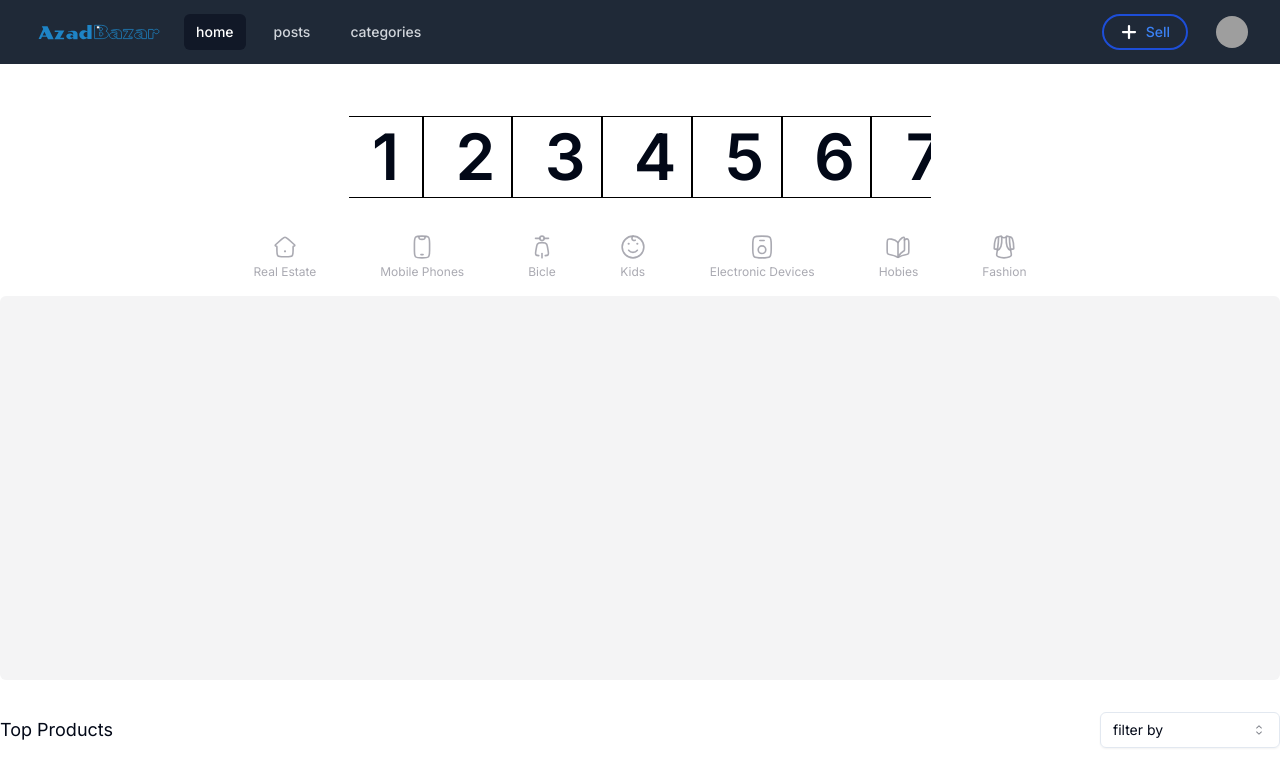
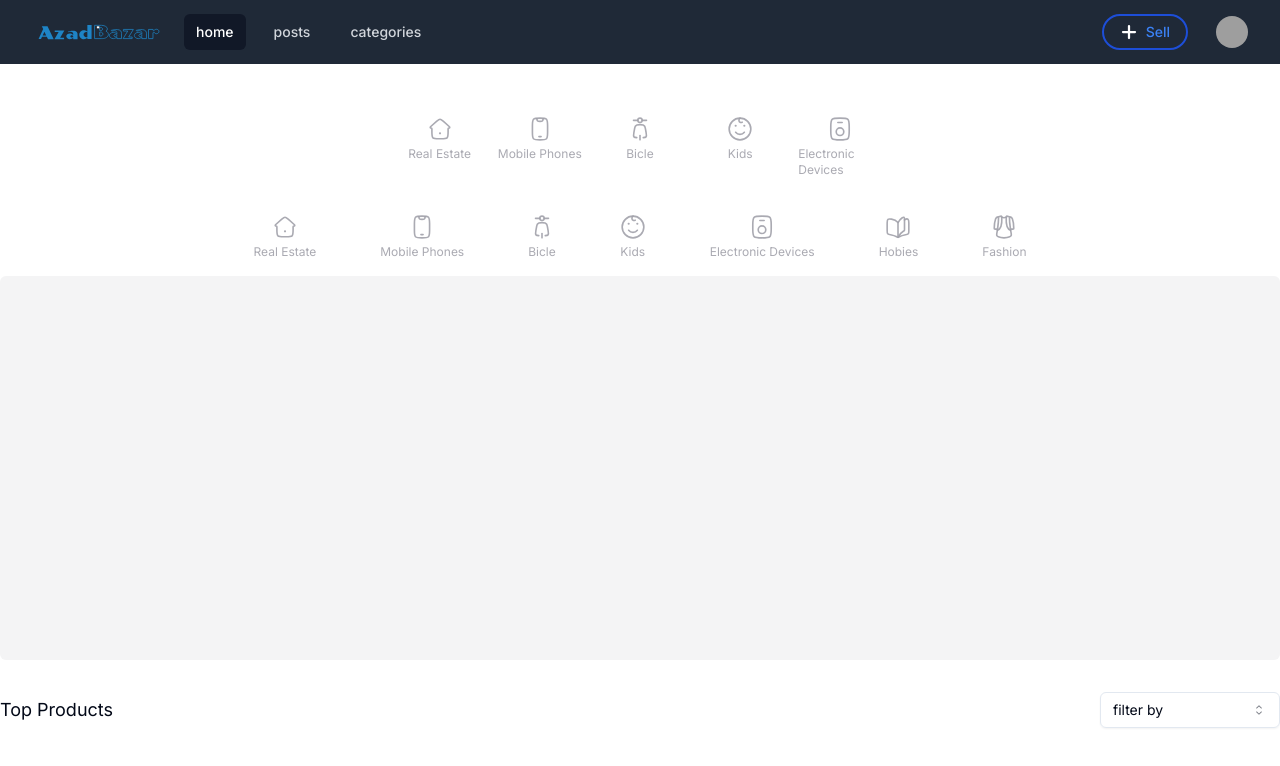
Before and after one commit to redaezziani/azad-bazar, a Next.js app: page / in a window 1280 px wide. Shown: the top 766 px of the page. Built offline with nearby package versions, Linux system fonts and the light colour scheme; grey boxes are pictures that could not be loaded.

Commit message:
Update slide size in globals.css and add ReactNode type in list-category.tsx

```diff
--- a/src/app/globals.css
+++ b/src/app/globals.css
@@ -67,7 +67,7 @@
   margin: auto;
   --slide-height: 5rem;
   --slide-spacing: 1rem;
-  --slide-size: 15%;
+  --slide-size: 20%;
 }
 .embla__viewport {
   overflow: hidden;
--- a/src/components/home-page/categories.tsx
+++ b/src/components/home-page/categories.tsx
@@ -3,16 +3,89 @@ import ListCategory from './list-category'
 import { EmblaOptionsType } from 'embla-carousel'
 
 const OPTIONS: EmblaOptionsType = { align: 'start', loop: true }
-const SLIDE_DATA= 10
-const SLIDES = Array.from(Array(SLIDE_DATA).keys())
+
+const SLIDES = [
+    <div className="flex justify-start items-center gap-1 flex-col text-xs text-zinc-400/90 cursor-pointer hover:text-primary transition-colors ease-in-out duration-500">
+        <svg xmlns="http://www.w3.org/2000/svg" viewBox="0 0 24 24" width={26} height={26} fill={"none"}>
+            <path d="M9.06165 4.82633L3.23911 9.92134C2.7398 10.3583 3.07458 11.1343 3.76238 11.1343C4.18259 11.1343 4.52324 11.4489 4.52324 11.8371V15.0806C4.52324 17.871 4.52324 19.2662 5.46176 20.1331C6.40029 21 7.91082 21 10.9319 21H13.0681C16.0892 21 17.5997 21 18.5382 20.1331C19.4768 19.2662 19.4768 17.871 19.4768 15.0806V11.8371C19.4768 11.4489 19.8174 11.1343 20.2376 11.1343C20.9254 11.1343 21.2602 10.3583 20.7609 9.92134L14.9383 4.82633C13.5469 3.60878 12.8512 3 12 3C11.1488 3 10.4531 3.60878 9.06165 4.82633Z" stroke="currentColor" strokeWidth="1.5" strokeLinecap="round" strokeLinejoin="round" />
+            <path d="M12 16H12.009" stroke="currentColor" strokeWidth="2" strokeLinecap="round" strokeLinejoin="round" />
+        </svg>
+        <p>
+            Real Estate
+        </p>
+    </div>,
+    <div className="flex justify-start items-center gap-1 flex-col text-xs text-zinc-400/90 cursor-pointer hover:text-primary transition-colors ease-in-out duration-500">
+        <svg xmlns="http://www.w3.org/2000/svg" viewBox="0 0 24 24" width={26} height={26} fill={"none"}>
+            <path d="M5 9C5 5.70017 5 4.05025 6.02513 3.02513C7.05025 2 8.70017 2 12 2C15.2998 2 16.9497 2 17.9749 3.02513C19 4.05025 19 5.70017 19 9V15C19 18.2998 19 19.9497 17.9749 20.9749C16.9497 22 15.2998 22 12 22C8.70017 22 7.05025 22 6.02513 20.9749C5 19.9497 5 18.2998 5 15V9Z" stroke="currentColor" strokeWidth="1.5" strokeLinecap="round" />
+            <path d="M11 19H13" stroke="currentColor" strokeWidth="1.5" strokeLinecap="round" strokeLinejoin="round" />
+            <path d="M9 2L9.089 2.53402C9.28188 3.69129 9.37832 4.26993 9.77519 4.62204C10.1892 4.98934 10.7761 5 12 5C13.2239 5 13.8108 4.98934 14.2248 4.62204C14.6217 4.26993 14.7181 3.69129 14.911 2.53402L15 2" stroke="currentColor" strokeWidth="1.5" strokeLinejoin="round" />
+        </svg>
+        <p>
+            Mobile Phones
+        </p>
+    </div>,
+
+    <div className="flex justify-start items-center gap-1 flex-col text-xs text-zinc-400/90 cursor-pointer hover:text-primary transition-colors ease-in-out duration-500">
+        <svg xmlns="http://www.w3.org/2000/svg" viewBox="0 0 24 24" width={26} height={26} fill={"none"}>
+            <circle cx="12" cy="4" r="2" stroke="currentColor" strokeWidth="1.5" />
+            <path d="M10 4H6" stroke="currentColor" strokeWidth="1.5" strokeLinecap="round" strokeLinejoin="round" />
+            <path d="M18 4H14" stroke="currentColor" strokeWidth="1.5" strokeLinecap="round" strokeLinejoin="round" />
+            <path d="M9 20C7.6725 19.9645 6.90036 19.8282 6.42177 19.3045C5.77472 18.5965 5.9693 17.5144 6.35847 15.35L6.96989 11.9497C7.21514 10.5857 7.33777 9.90371 7.69445 9.38625C8.0453 8.87725 8.55358 8.47814 9.15294 8.24104C9.76224 8 10.5082 8 12 8C13.4918 8 14.2378 8 14.8471 8.24104C15.4464 8.47814 15.9547 8.87725 16.3056 9.38625C16.6622 9.90371 16.7849 10.5857 17.0301 11.9497L17.6415 15.35C18.0307 17.5144 18.2253 18.5965 17.5782 19.3045C17.1018 19.8258 16.3345 19.9636 15.018 20" stroke="currentColor" strokeWidth="1.5" strokeLinecap="round" />
+            <path d="M12 18V22" stroke="currentColor" strokeWidth="1.5" strokeLinecap="round" strokeLinejoin="round" />
+        </svg>
+        <p>
+            Bicle
+        </p>
+    </div>,
+
+    <div className="flex justify-start items-center gap-1 flex-col text-xs text-zinc-400/90 cursor-pointer hover:text-primary transition-colors ease-in-out duration-500">
+        <svg xmlns="http://www.w3.org/2000/svg" viewBox="0 0 24 24" width={26} height={26} fill={"none"}>
+            <circle cx="12" cy="12" r="10" stroke="currentColor" strokeWidth="1.5" strokeLinecap="round" strokeLinejoin="round" />
+            <path d="M14 5.73791C14 5.73791 12.8849 6.23808 12.1017 5.85651C11.1464 5.39118 10.1991 3.44619 12.0914 2" stroke="currentColor" strokeWidth="1.5" strokeLinecap="round" strokeLinejoin="round" />
+            <path d="M8.00897 9H8M16 9H15.991" stroke="currentColor" strokeWidth="2" strokeLinecap="round" strokeLinejoin="round" />
+            <path d="M8 15C8.91212 16.2144 10.3643 17 12 17C13.6357 17 15.0879 16.2144 16 15" stroke="currentColor" strokeWidth="1.5" strokeLinecap="round" strokeLinejoin="round" />
+        </svg>
+        <p>
+            Kids
+        </p>
+    </div>,
+    <div className="flex justify-start items-center gap-1 flex-col text-xs text-zinc-400/90 cursor-pointer hover:text-primary transition-colors ease-in-out duration-500">
+        <svg xmlns="http://www.w3.org/2000/svg" viewBox="0 0 24 24" width={26} height={26} fill={"none"}>
+            <path d="M3.5 10C3.5 6.22876 3.5 4.34315 4.7448 3.17157C5.98959 2 7.99306 2 12 2C16.0069 2 18.0104 2 19.2552 3.17157C20.5 4.34315 20.5 6.22876 20.5 10V14C20.5 17.7712 20.5 19.6569 19.2552 20.8284C18.0104 22 16.0069 22 12 22C7.99306 22 5.98959 22 4.7448 20.8284C3.5 19.6569 3.5 17.7712 3.5 14V10Z" stroke="currentColor" strokeWidth="1.5" />
+            <circle cx="12" cy="14.5" r="3.5" stroke="currentColor" strokeWidth="1.5" />
+            <path d="M10 6H14" stroke="currentColor" strokeWidth="1.5" strokeLinecap="round" />
+        </svg>
+        <p>
+            Electronic Devices
+        </p>
+    </div>,
+    <div className="flex justify-start items-center gap-1 flex-col text-xs text-zinc-400/90 cursor-pointer hover:text-primary transition-colors ease-in-out duration-500">
+        <svg xmlns="http://www.w3.org/2000/svg" viewBox="0 0 24 24" width={26} height={26} fill={"none"}>
+            <path d="M16.6127 16.0846C13.9796 17.5677 12.4773 20.6409 12 21.5V8C12.4145 7.25396 13.602 5.11646 15.6317 3.66368C16.4868 3.05167 16.9143 2.74566 17.4572 3.02468C18 3.30371 18 3.91963 18 5.15146V13.9914C18 14.6568 18 14.9895 17.8634 15.2233C17.7267 15.4571 17.3554 15.6663 16.6127 16.0846L16.6127 16.0846Z" stroke="currentColor" strokeWidth="1.5" strokeLinecap="round" strokeLinejoin="round" />
+            <path d="M12 7.80556C11.3131 7.08403 9.32175 5.3704 5.98056 4.76958C4.2879 4.4652 3.44157 4.31301 2.72078 4.89633C2 5.47965 2 6.42688 2 8.32133V15.1297C2 16.8619 2 17.728 2.4626 18.2687C2.9252 18.8095 3.94365 18.9926 5.98056 19.3589C7.79633 19.6854 9.21344 20.2057 10.2392 20.7285C11.2484 21.2428 11.753 21.5 12 21.5C12.247 21.5 12.7516 21.2428 13.7608 20.7285C14.7866 20.2057 16.2037 19.6854 18.0194 19.3589C20.0564 18.9926 21.0748 18.8095 21.5374 18.2687C22 17.728 22 16.8619 22 15.1297V8.32133C22 6.42688 22 5.47965 21.2792 4.89633C20.5584 4.31301 19 4.76958 18 5.5" stroke="currentColor" strokeWidth="1.5" strokeLinecap="round" strokeLinejoin="round" />
+        </svg>
+        <p>
+            Hobies
+        </p>
+    </div>,
+    <div className="flex justify-start items-center gap-1 flex-col text-xs text-zinc-400/90 cursor-pointer hover:text-primary transition-colors ease-in-out duration-500">
+        <svg xmlns="http://www.w3.org/2000/svg" viewBox="0 0 24 24" width={26} height={26} fill={"none"}>
+            <path d="M17.0032 2.55556L14.5016 2C14.0013 3 13.0006 3.5 12 3.5C10.9994 3.5 9.99871 3 9.49839 2L6.99678 2.55556M17.0032 2.55556L17.4345 2.65134C18.442 2.87509 19.3482 3.4731 19.7132 4.43787C20.3752 6.18796 20.9185 8.98395 20.9962 12.9991C21.0053 13.4665 21.0098 13.7002 20.8627 13.8501C20.7156 14 20.4788 14 20.0052 14H17.966M17.0032 2.55556C17.0032 4.86557 17.2187 8.87061 17.966 14M17.966 14C18.1099 14.9879 18.3937 16.6177 18.6283 17.9295C18.8053 18.9196 18.8938 19.4146 18.5583 20.0311C18.2227 20.6476 17.8839 20.7899 17.2062 21.0744C16.0771 21.5484 14.3775 22 12 22C9.62254 22 7.92293 21.5484 6.79378 21.0744C6.11609 20.7899 5.77725 20.6476 5.44171 20.0311C5.10617 19.4146 5.19469 18.9196 5.37173 17.9295C5.60631 16.6177 5.89007 14.9879 6.034 14M6.99678 2.55556L6.56545 2.65134C5.55795 2.87509 4.6518 3.4731 4.28683 4.43787C3.62477 6.18796 3.08153 8.98395 3.00375 12.9991C2.9947 13.4665 2.99017 13.7002 3.13728 13.8501C3.28438 14 3.5212 14 3.99484 14H6.034M6.99678 2.55556C6.99678 4.86557 6.78127 8.87061 6.034 14" stroke="currentColor" strokeWidth="1.5" strokeLinecap="round" strokeLinejoin="round" />
+            <path d="M14.031 3C13.884 6.47826 14.1192 13.7478 18 15M9.96919 3C10.1162 6.47826 9.88048 13.7478 6 15" stroke="currentColor" strokeWidth="1.5" strokeLinecap="round" strokeLinejoin="round" />
+        </svg>
+        <p>
+            Fashion
+        </p>
+    </div>
+]
 
 function Categories() {
-  return (
-    <div>
-        <ListCategory  slides={SLIDES} options={OPTIONS}  />
+    return (
+        <div>
+            <ListCategory slides={SLIDES} options={OPTIONS} />
 
-    </div>
-  )
+        </div>
+    )
 }
 
 export default Categories
--- a/src/components/home-page/list-category.tsx
+++ b/src/components/home-page/list-category.tsx
@@ -1,12 +1,12 @@
 'use client';
 
-import React from 'react'
+import React, {ReactNode}from 'react'
 import { EmblaOptionsType } from 'embla-carousel'
 import useEmblaCarousel from 'embla-carousel-react'
 
 
 type PropType = {
-  slides: number[]
+  slides: ReactNode[]
   options?: EmblaOptionsType
 }
 
@@ -19,9 +19,9 @@ const ListCategory: React.FC<PropType> = (props) => {
       <div className="embla__viewport"  ref={emblaRef} >
         <div className="embla__container">
 
-        {slides.map((index) => (
-            <div className="embla__slide border border-black" key={index}>
-              <div className="embla__slide__number">{index + 1}</div>
+           {slides.map((slide, index) => (
+            <div className="embla__slide" key={index}>
+              {slide}
             </div>
           ))}
 
```
